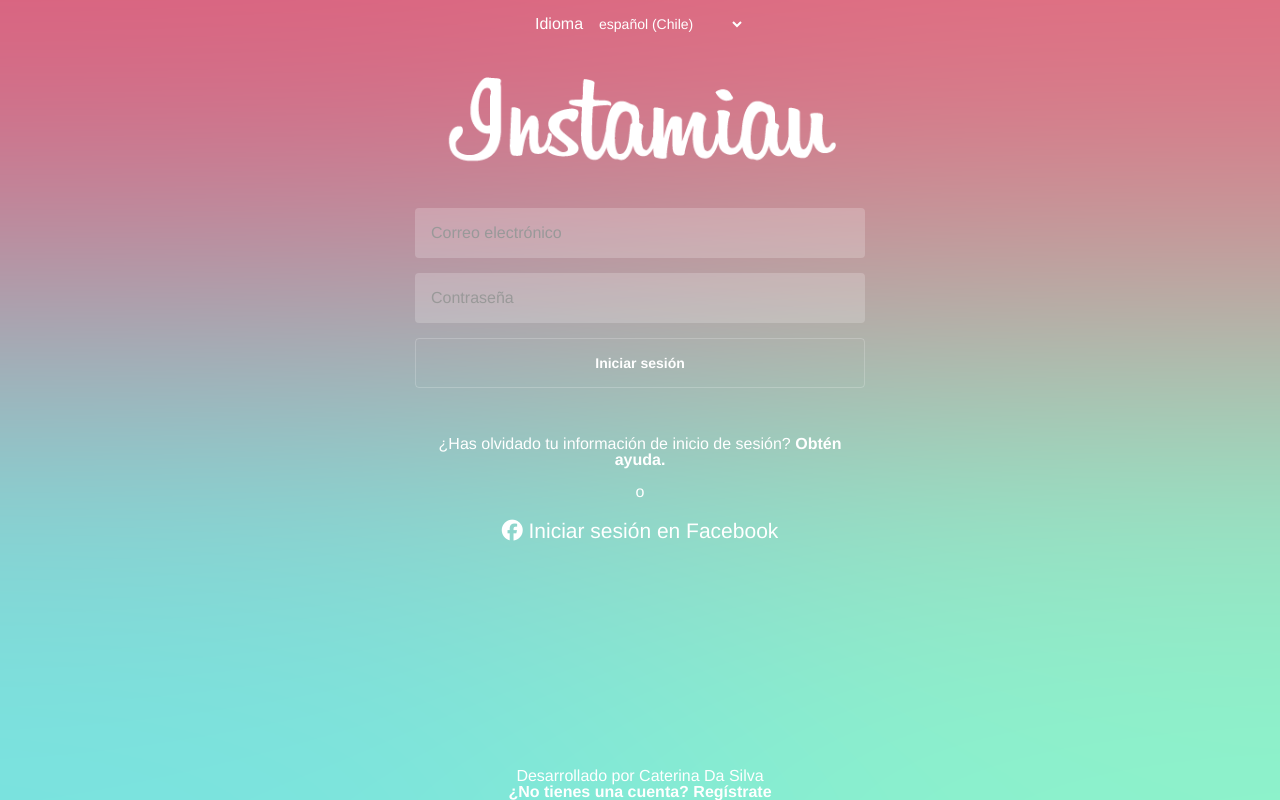
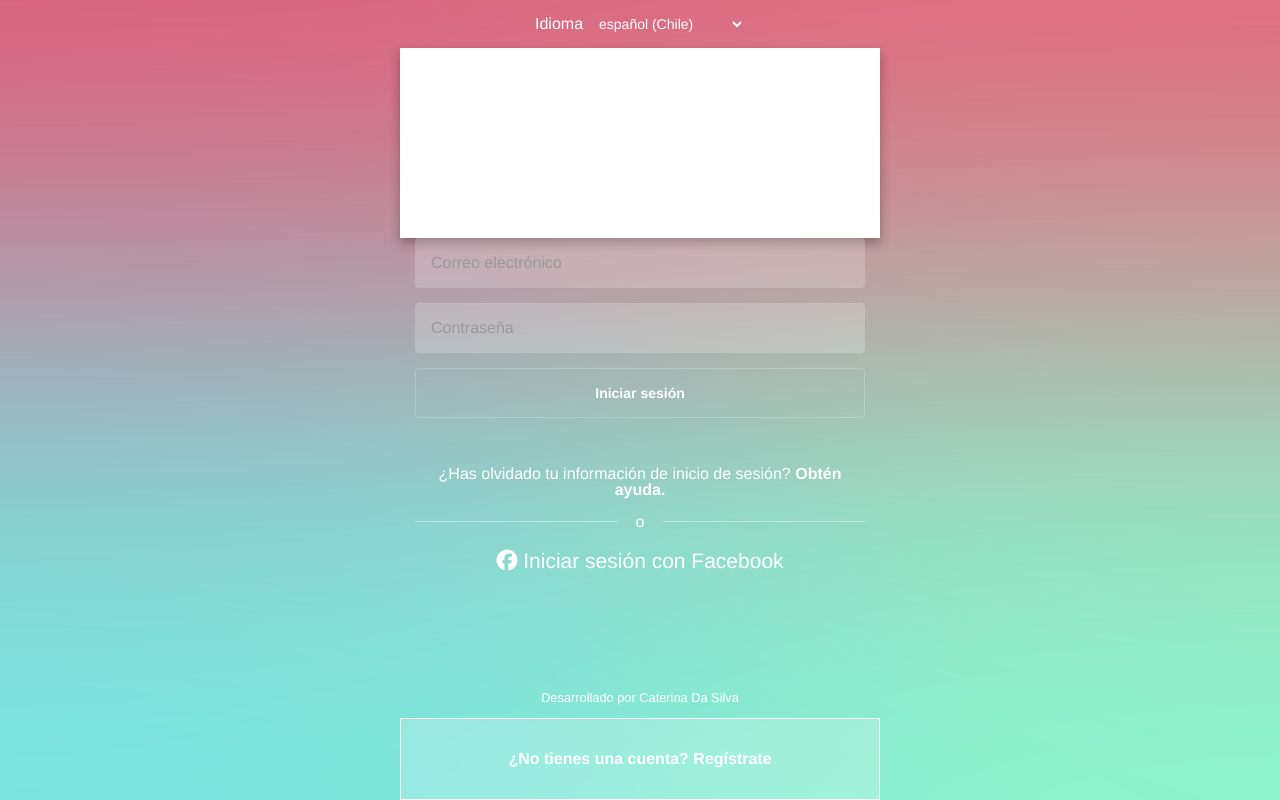
Before and after one commit to caterinadasilva/insta-collage, a plain HTML site: page index.html in a window 1280 px wide. Drawn offline with nearby package versions, Linux system fonts and the light colour scheme.

Commit message:
ajustes finales de estilos

```diff
--- a/assets/css/style.css
+++ b/assets/css/style.css
@@ -119,13 +119,25 @@ footer {
 }
 
 /*PHOTOBOOTH*/
+header .container {
+	background-color: #fff;
+	box-shadow: 0 5px 10px rgba(0,0,0,.3);
+	padding: 15px 30px;
+}
 .photo-box {
-	min-height: 150px;
-    border: 2px solid black;
-    margin-top: 20px;
+    height: 200px;
+    border: 1px solid rgba(0,0,0,.3);
+    margin: 15px 0;
+    overflow: hidden;
+}
+.photo-box + .photo-box {
+	margin-top: 30px;
+}
+.photo-box.big {
+    height: 430px;
 }
 .photo-box img {
-    width: 100%;
+    max-height: 100%;
 }
 #photo-library img {
     width: 32.5%;
@@ -155,6 +167,36 @@ footer {
 .top {
     margin: 3em 0 1em;
 }
+.borde-o {
+    position: relative;
+}
+.borde-o:before, .borde-o:after {
+    position: absolute;
+    width: 45%;
+    content: '';
+    display: block;
+    height: 1px;
+    background-color: rgba(255,255,255,.4);
+    top: 7px;
+}
+.borde-o:before {
+	left: 0;
+}
+.borde-o:after {
+	right: 0;
+}
 .bot {
     margin: 1em 0 3em;
 }
+footer small {
+    font-size: 80%;
+    margin: 1em;
+    display: block;
+}
+.foo-btn {
+    border: 1px solid;
+    background-color: rgba(255,255,255,.2);
+}
+.foo-btn p {
+	line-height: 5em;
+}
--- a/index.html
+++ b/index.html
@@ -67,7 +67,7 @@
 				<a href="#">
 					<p class="lead">
 						<i class="fa fa-facebook-official" aria-hidden="true"></i>
- 						Iniciar sesión en Facebook
+ 						Iniciar sesión con Facebook
  					</p>
  				</a>
 			</div>
```
